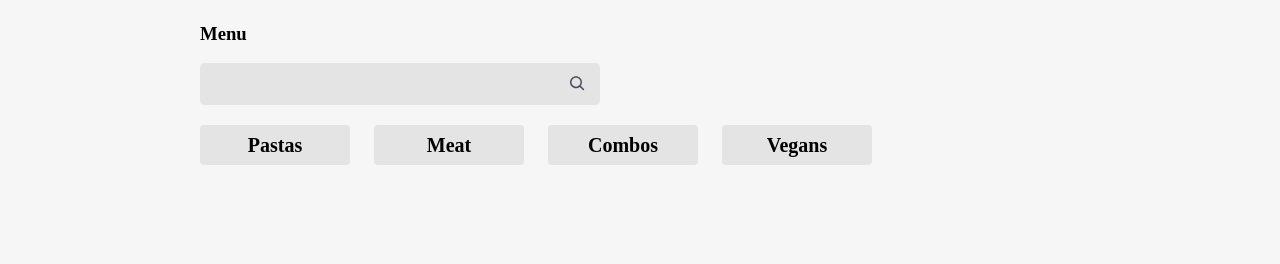
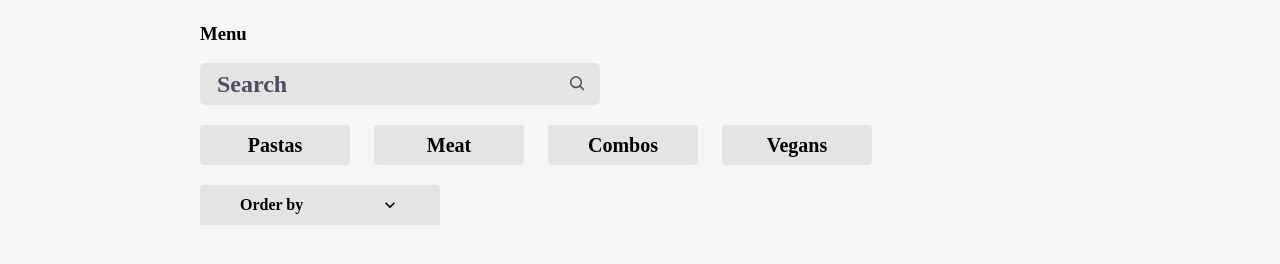
Before and after one commit to CarlosEddie/aluroni-project, a React (Create React App) app in the folder aluroni/: page /menu in a window 1280 px wide. Shown: the part 454-718 px from the top of the page. Built offline with nearby package versions, Linux system fonts and the light colour scheme; a web font is replaced by a local one.

Commit message:
created organizer

```diff
--- a/aluroni/public/index.html
+++ b/aluroni/public/index.html
@@ -2,15 +2,13 @@
 <html lang="en">
   <head>
     <meta charset="utf-8" />
-    <link rel="icon" href="%PUBLIC_URL%/favicon.ico" />
+    <link rel="icon" href="%PUBLIC_URL%/favicon.svg" />
     <meta name="viewport" content="width=device-width, initial-scale=1" />
     <meta name="theme-color" content="#000000" />
     <meta
       name="description"
       content="Web site created using create-react-app"
     />
-    <link rel="apple-touch-icon" href="%PUBLIC_URL%/logo192.png" />
-    <link rel="manifest" href="%PUBLIC_URL%/manifest.json" />
     <title>Aluroni</title>
   </head>
   <body>
--- /dev/null
+++ b/aluroni/src/pages/Menu/Organizer/Organizer.module.scss
@@ -0,0 +1,49 @@
+@import "styles/variables";
+
+.organizer {
+  align-items: center;
+  background-color: $grey;
+  border: none;
+  border-top-left-radius: 4px;
+  border-top-right-radius: 4px;
+  display: flex;
+  font-size: 1rem;
+  font-weight: bold;
+  height: 40px;
+  justify-content: space-between;
+  min-width: 240px;
+  padding: 0 40px;
+  position: relative;
+  &--active {
+    background-color: $blue;
+    color: white;
+  }
+  &__options {
+    display: none;
+    position: absolute;
+    left: 0;
+    flex-direction: column;
+    top: 100%;
+    width: 100%;
+    &--active {
+      display: flex;
+    }
+  }
+  &__option {
+    align-items: center;
+    background-color: $grey;
+    border-top: 2px solid $light-grey;
+    box-sizing: border-box;
+    color: $black;
+    display: flex;
+    height: 40px;
+    justify-content: center;
+    width: inherit;
+    &:hover,
+    &--active {
+      background-color: $blue;
+      cursor: pointer;
+      color: white;
+    }
+  }
+}
--- /dev/null
+++ b/aluroni/src/pages/Menu/Organizer/index.tsx
@@ -0,0 +1,35 @@
+import React, { useState } from 'react';
+import styles from './Organizer.module.scss';
+import options from './options.json';
+import classNames from 'classnames';
+import { MdKeyboardArrowDown, MdKeyboardArrowUp } from 'react-icons/md';
+
+interface Props {
+    organizer: string,
+    setOrganizer: React.Dispatch<React.SetStateAction<string>>,
+}
+
+export default function Organizer({organizer, setOrganizer}: Props) {
+    const [open, setOpen] = useState(false);
+    const organizerName = organizer && options.find(option => option.value === organizer)?.name;
+
+    return (
+        <button className={classNames({
+            [styles.organizer]: true,
+            [styles['organizer--active']]: organizer !== "",
+        })} onClick={() => setOpen(!open)} onBlur={() => setOpen(false)}>
+            <span>{organizerName || 'Order by'}</span>
+            {open ? <MdKeyboardArrowUp size={20} /> : <MdKeyboardArrowDown size={20} />}
+            <div className={classNames({
+                [styles.organizer__options]: true,
+                [styles['organizer__options--active']]: open,
+            })}>
+                {options.map(option => (
+                    <div className={styles.organizer__option} key={option.value} onClick={() => setOrganizer(option.value)}>
+                        {option.name}
+                    </div>
+                ))}
+            </div>
+        </button>
+    )
+}
--- /dev/null
+++ b/aluroni/src/pages/Menu/Organizer/options.json
@@ -0,0 +1,18 @@
+[
+   {
+     "name": "",
+     "value": ""
+   },
+   {
+     "name": "Portion",
+     "value": "portion"
+   },
+   {
+     "name": "Number of people",
+     "value": "qty_people"
+   },
+   {
+     "name": "Price",
+     "value": "price"
+   }
+]
--- a/aluroni/src/pages/Menu/SearchEngine/index.tsx
+++ b/aluroni/src/pages/Menu/SearchEngine/index.tsx
@@ -10,7 +10,7 @@ interface Props {
 export default function SearchEngine({ search, setSearch }: Props) {
     return (
         <div className={styles.searchEngine}>
-            <input value={search} onChange={event => setSearch(event.target.value)} />
+            <input value={search} onChange={event => setSearch(event.target.value)} placeholder="Search"/>
             <CgSearch size={20} color="#4c4d5e" />
         </div>
     )
--- a/aluroni/src/pages/Menu/index.tsx
+++ b/aluroni/src/pages/Menu/index.tsx
@@ -3,11 +3,13 @@ import { ReactComponent as Logo } from 'assets/logo.svg'
 import SearchEngine from './SearchEngine';
 import { useState } from 'react';
 import Filters from './Filters';
+import Organizer from './Organizer';
 
 export default function Menu() {
 
     const [search, setSearch] = useState('');
     const [filter, setFilter] = useState<number | null>(null);
+    const [organizer, setOrganizer] = useState("");
 
     return (
         <main>
@@ -26,6 +28,7 @@ export default function Menu() {
                 <SearchEngine search={search} setSearch={setSearch}/>
                 <div className={styles.menuCard__filters}>
                     <Filters filter={filter} setFilter={setFilter}/>
+                    <Organizer organizer={organizer} setOrganizer={setOrganizer} />
                 </div>
             </section>
         </main>
```
Also changed, not shown: aluroni/public/favicon.svg (added).
